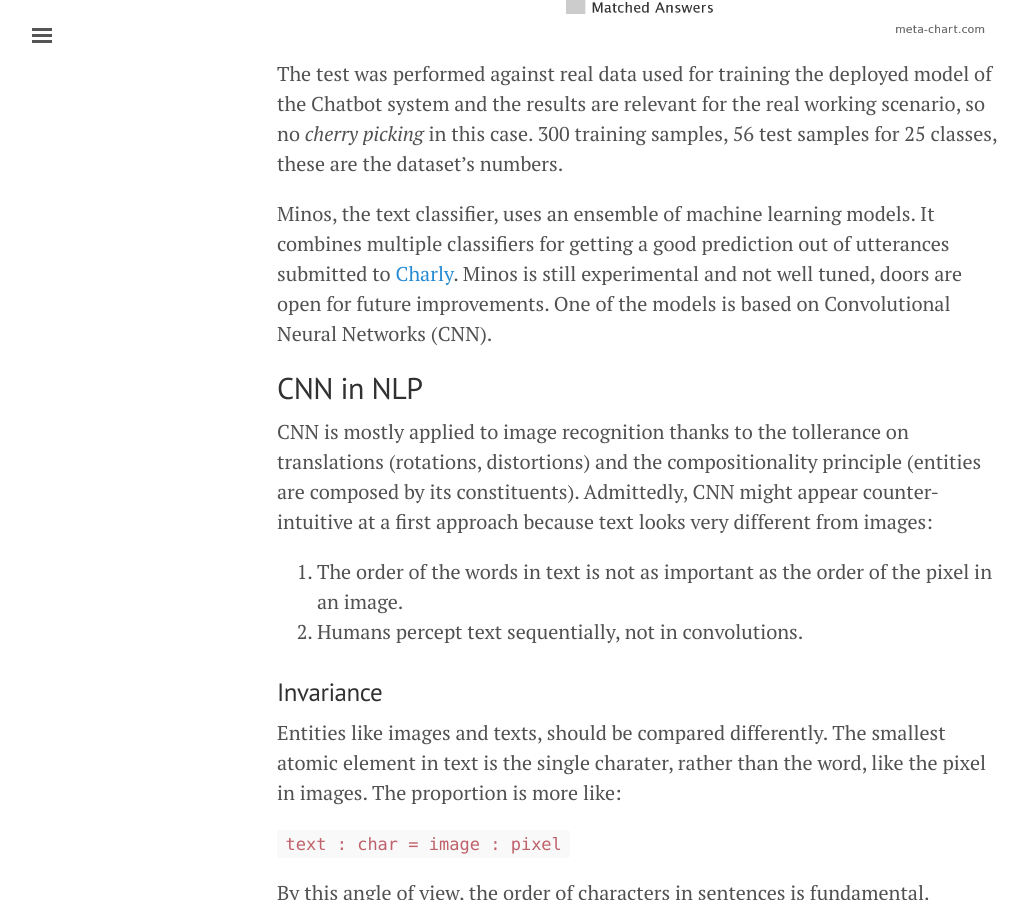
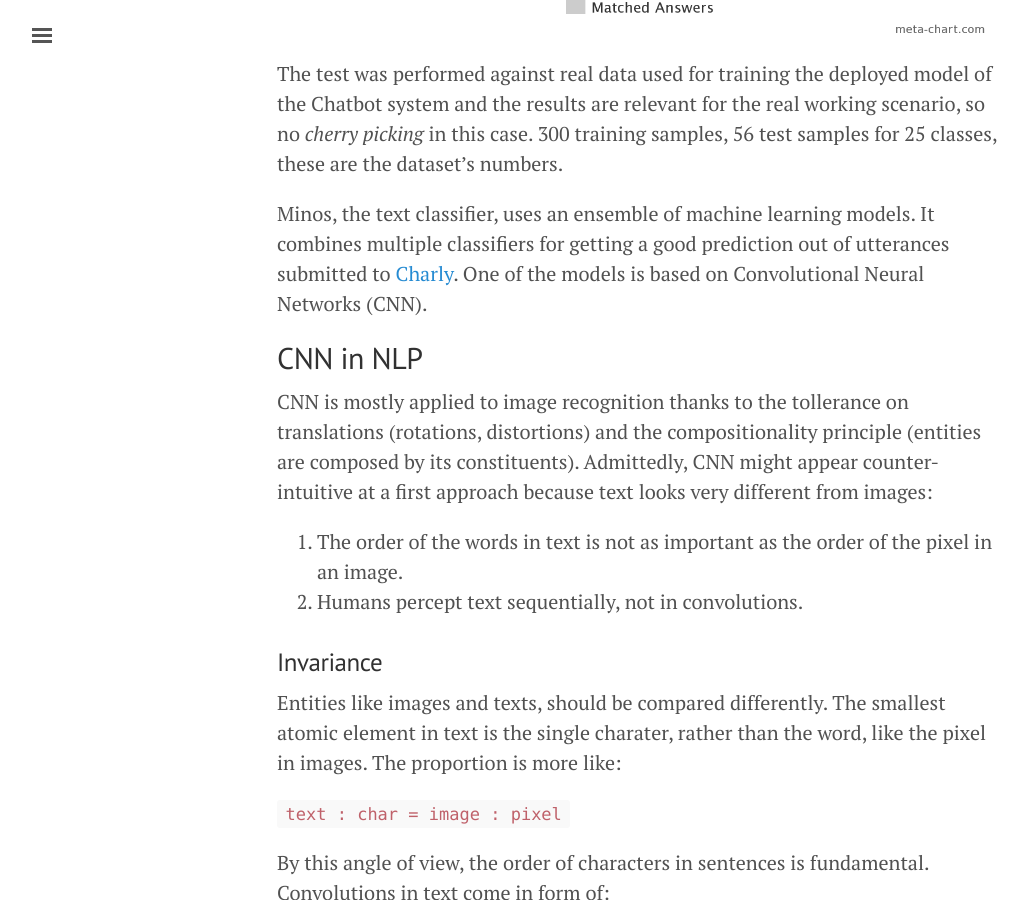
Before and after one commit to gfrison/gfrison.github.io, a Jekyll site: the page built from _posts/2017-09-01-deeplearning-in-text-classification.md, in a window 1280 px wide and 900 px high, scrolled down 1253 px. Shown: the whole window, without its empty margins (3-1031 px from the left). Built offline with Jekyll 4.4.1, drawn with Linux system fonts in a browser that asks for light colours; some of the changed text lies outside the part shown.

Commit message:
Update 2017-09-01-deeplearning-in-text-classification.md

```diff
--- a/_posts/2017-09-01-deeplearning-in-text-classification.md
+++ b/_posts/2017-09-01-deeplearning-in-text-classification.md
@@ -24,7 +24,7 @@ but this shouldn't prevent further explorations in the topic, sometimes with une
 
 The test was performed against real data used for training the deployed model of the Chatbot system and the results are relevant for the real working scenario, so no _cherry picking_ in this case. 300 training samples, 56 test samples for 25 classes, these are the dataset's numbers.
 
-Minos, the text classifier, uses an ensemble of machine learning models. It combines multiple classifiers for getting a good prediction out of utterances submitted to [Charly](https://www.facebook.com/charlygrocery/). Minos is still experimental and not well tuned, doors are open for future improvements.
+Minos, the text classifier, uses an ensemble of machine learning models. It combines multiple classifiers for getting a good prediction out of utterances submitted to [Charly](https://www.facebook.com/charlygrocery/).
 One of the models is based on Convolutional Neural Networks (CNN).
 
 ## CNN in NLP
```
Also changed, not shown: other parts of _posts/2017-09-01-deeplearning-in-text-classification.md (+3 -1 lines).
